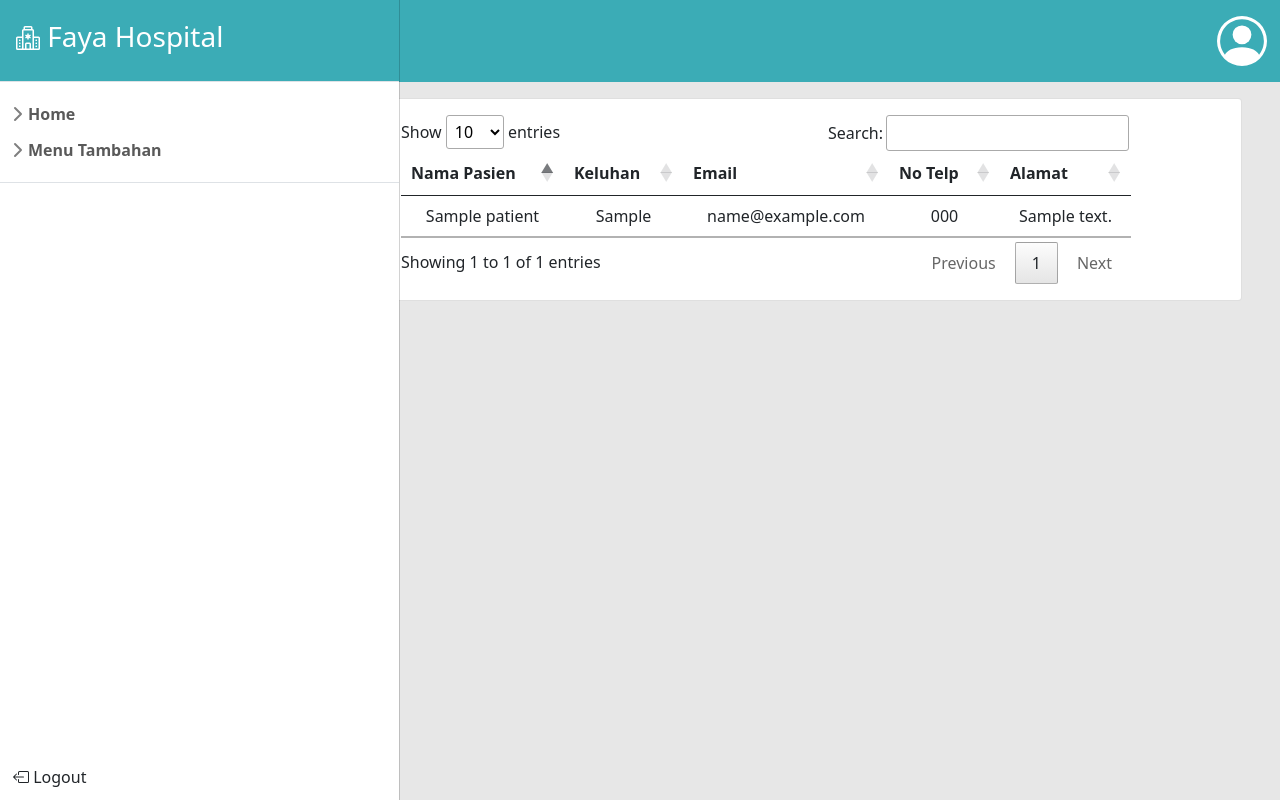
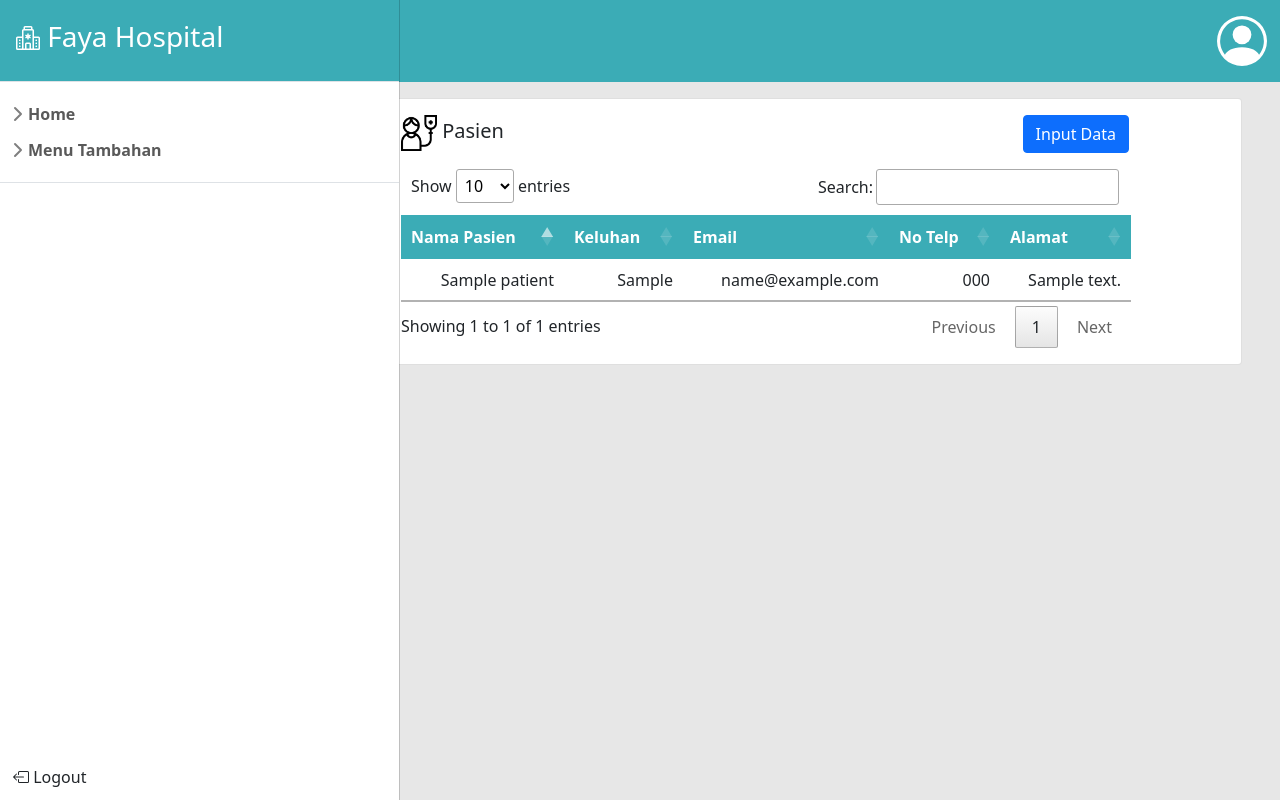
Before and after one commit to lambda123254/FayaHospital, a PHP site: page /pages/home?context=patient in a window 1280 px wide. Run offline with PHP 8.4, Linux system fonts and the light colour scheme; the visitor is signed in with stand-in values (Sample User, id 1); tables that the repository leaves empty or names only in its code hold one stand-in row (values such as "Sample post"); some libraries are stand-ins or nearby versions.

Commit message:
added dynamic table title and button

```diff
--- a/Common/constant.php
+++ b/Common/constant.php
@@ -36,7 +36,46 @@
         "ID Pasien",
         "ID Layanan",
         "ID Fasilitas",
+        "Masuk/Keluar"
     ];
+
+    public const PATIENT_HTML_ICON = '
+    <img src="../Assets/Icon/patient.png" alt="" width="36" height="36">
+    ';
+
+    public const DOCTOR_HTML_ICON = '
+    <img src="../Assets/Icon/doctor.png" alt="" width="36" height="36">
+    ';
+
+    public const SERVICE_HTML_ICON = '
+    <svg xmlns="http://www.w3.org/2000/svg" width="36" height="36" fill="currentColor" class="bi bi-hospital" viewBox="0 0 16 16">
+        <path d="M8.5 5.034v1.1l.953-.55.5.867L9 7l.953.55-.5.866-.953-.55v1.1h-1v-1.1l-.953.55-.5-.866L7 7l-.953-.55.5-.866.953.55v-1.1h1ZM13.25 9a.25.25 0 0 0-.25.25v.5c0 .138.112.25.25.25h.5a.25.25 0 0 0 .25-.25v-.5a.25.25 0 0 0-.25-.25h-.5ZM13 11.25a.25.25 0 0 1 .25-.25h.5a.25.25 0 0 1 .25.25v.5a.25.25 0 0 1-.25.25h-.5a.25.25 0 0 1-.25-.25v-.5Zm.25 1.75a.25.25 0 0 0-.25.25v.5c0 .138.112.25.25.25h.5a.25.25 0 0 0 .25-.25v-.5a.25.25 0 0 0-.25-.25h-.5Zm-11-4a.25.25 0 0 0-.25.25v.5c0 .138.112.25.25.25h.5A.25.25 0 0 0 3 9.75v-.5A.25.25 0 0 0 2.75 9h-.5Zm0 2a.25.25 0 0 0-.25.25v.5c0 .138.112.25.25.25h.5a.25.25 0 0 0 .25-.25v-.5a.25.25 0 0 0-.25-.25h-.5ZM2 13.25a.25.25 0 0 1 .25-.25h.5a.25.25 0 0 1 .25.25v.5a.25.25 0 0 1-.25.25h-.5a.25.25 0 0 1-.25-.25v-.5Z"/>
+        <path d="M5 1a1 1 0 0 1 1-1h4a1 1 0 0 1 1 1v1a1 1 0 0 1 1 1v4h3a1 1 0 0 1 1 1v7a1 1 0 0 1-1 1H1a1 1 0 0 1-1-1V8a1 1 0 0 1 1-1h3V3a1 1 0 0 1 1-1V1Zm2 14h2v-3H7v3Zm3 0h1V3H5v12h1v-3a1 1 0 0 1 1-1h2a1 1 0 0 1 1 1v3Zm0-14H6v1h4V1Zm2 7v7h3V8h-3Zm-8 7V8H1v7h3Z"/>
+    </svg>
+    ';
+
+    public const RECORD_HTML_ICON = '
+    <svg xmlns="http://www.w3.org/2000/svg" width="36" height="36" fill="currentColor" class="bi bi-journal-text" viewBox="0 0 16 16">
+        <path d="M5 10.5a.5.5 0 0 1 .5-.5h2a.5.5 0 0 1 0 1h-2a.5.5 0 0 1-.5-.5zm0-2a.5.5 0 0 1 .5-.5h5a.5.5 0 0 1 0 1h-5a.5.5 0 0 1-.5-.5zm0-2a.5.5 0 0 1 .5-.5h5a.5.5 0 0 1 0 1h-5a.5.5 0 0 1-.5-.5zm0-2a.5.5 0 0 1 .5-.5h5a.5.5 0 0 1 0 1h-5a.5.5 0 0 1-.5-.5z"/>
+        <path d="M3 0h10a2 2 0 0 1 2 2v12a2 2 0 0 1-2 2H3a2 2 0 0 1-2-2v-1h1v1a1 1 0 0 0 1 1h10a1 1 0 0 0 1-1V2a1 1 0 0 0-1-1H3a1 1 0 0 0-1 1v1H1V2a2 2 0 0 1 2-2z"/>
+        <path d="M1 5v-.5a.5.5 0 0 1 1 0V5h.5a.5.5 0 0 1 0 1h-2a.5.5 0 0 1 0-1H1zm0 3v-.5a.5.5 0 0 1 1 0V8h.5a.5.5 0 0 1 0 1h-2a.5.5 0 0 1 0-1H1zm0 3v-.5a.5.5 0 0 1 1 0v.5h.5a.5.5 0 0 1 0 1h-2a.5.5 0 0 1 0-1H1z"/>
+    </svg>
+    ';
+
+    public const INOUT_HTML_ICON = '
+    <img src="../Assets/Icon/masuk:keluar.png" alt="" width="36" height="36">
+    ';
+
+    public const PATIENT_TITLE = "Pasien";
+
+    public const DOCTOR_TITLE = "Dokter";
+
+    public const SERVICE_TITLE = "Layanan Medis";
+
+    public const RECORD_TITLE = "Rekam Medis";
+
+    public const INOUT_TITLE = "Masuk Keluar";
+
 }
 
 ?>
--- a/Pages/home.php
+++ b/Pages/home.php
@@ -285,9 +285,42 @@
             <div class="row pl-5 text-center justify-content-center" style="padding-left: 300px; padding-right: 50px;" >
                 <div class="card pl-5">
                     <div class="card-body" style="padding-left: 100px; padding-right: 100px;">
+                        <div class="row">
+                            <div class="col">
+                                <div class="d-flex flex-row">
+                                    <h5 id="formTitle">
+                                        <?
+                                            if ($context == AppContext::PATIENT) {
+                                                echo Constant::PATIENT_HTML_ICON;
+                                                echo ucwords(Constant::PATIENT_TITLE);
+                                            } else if($context == AppContext::DOCTOR) {
+                                                echo Constant::DOCTOR_HTML_ICON;
+                                                echo ucwords(Constant::DOCTOR_TITLE);
+                                            } else if($context == AppContext::SERVICE) {
+                                                echo Constant::SERVICE_HTML_ICON;
+                                                echo ucwords(Constant::SERVICE_TITLE);
+                                            } else if($context == AppContext::RECORD) {
+                                                echo Constant::RECORD_HTML_ICON;
+                                                echo ucwords(Constant::RECORD_TITLE);
+                                            } else if($context == AppContext::INOUT) {
+                                                echo Constant::INOUT_HTML_ICON;
+                                                echo ucwords(Constant::INOUT_TITLE);
+                                            }
+
+                                        ?>
+                                    </h5>
+                                </div>
+                            </div>
+                            <div class="col">
+                                <div class="d-flex flex-row-reverse">
+                                    <a href="#" class="btn btn-primary">Input Data</a>
+                                </div>
+                            </div>
+                        </div>
+
                         <table class="table" id="datatable">
                             <thead>
-                            <tr>
+                                <tr style="background-color: var(--lightBlueSlightDarker); color: white;">
                                     <?php
                                         $patientColumn = Constant::PATIENT_COLUMN;
                                         $doctorColumn = Constant::DOCTOR_COLUMN;
@@ -325,7 +358,6 @@
 
             </div>
         </div>
-
     </div>
 
     <script src="https://cdn.jsdelivr.net/npm/bootstrap@5.1.1/dist/js/bootstrap.bundle.min.js" integrity="sha384-/bQdsTh/da6pkI1MST/rWKFNjaCP5gBSY4sEBT38Q/9RBh9AH40zEOg7Hlq2THRZ" crossorigin="anonymous"></script>
@@ -334,6 +366,7 @@
     <script src="https://cdn.jsdelivr.net/npm/bootstrap@4.3.1/dist/js/bootstrap.min.js" integrity="sha384-JjSmVgyd0p3pXB1rRibZUAYoIIy6OrQ6VrjIEaFf/nJGzIxFDsf4x0xIM+B07jRM" crossorigin="anonymous"></script>
     <script src="https://code.jquery.com/jquery-3.7.0.js" integrity="sha256-JlqSTELeR4TLqP0OG9dxM7yDPqX1ox/HfgiSLBj8+kM=" crossorigin="anonymous"></script>
     <script src="//cdn.datatables.net/1.10.24/js/jquery.dataTables.min.js"></script>
+    <script src="https://cdn.datatables.net/buttons/1.5.6/js/dataTables.buttons.min.js" type="text/javascript"></script>
 
     <script type="text/javascript">
         var offsetHeight = document.getElementById("navbarCustom").offsetHeight;
@@ -353,7 +386,6 @@
             home.addClass("d-none")
             profile.addClass("d-none")
             form.addClass("d-none")
-            formTitle.addClass("d-none")
             datatable.removeClass("d-none")
 
         } else {
--- a/Style/style.css
+++ b/Style/style.css
@@ -1,5 +1,18 @@
 body {
     background-color: rgb(231, 231, 231);
+}
+
+div.dataTables_filter, div.dataTables_length {
+  margin: 10px;
+}
+
+th {
+  text-align: left;
+}
+
+td {
+  text-align: right;
+  border-style: solid;
 }
 
 .login-button {
```
Lines whose indentation alone changed are shown as unchanged.
